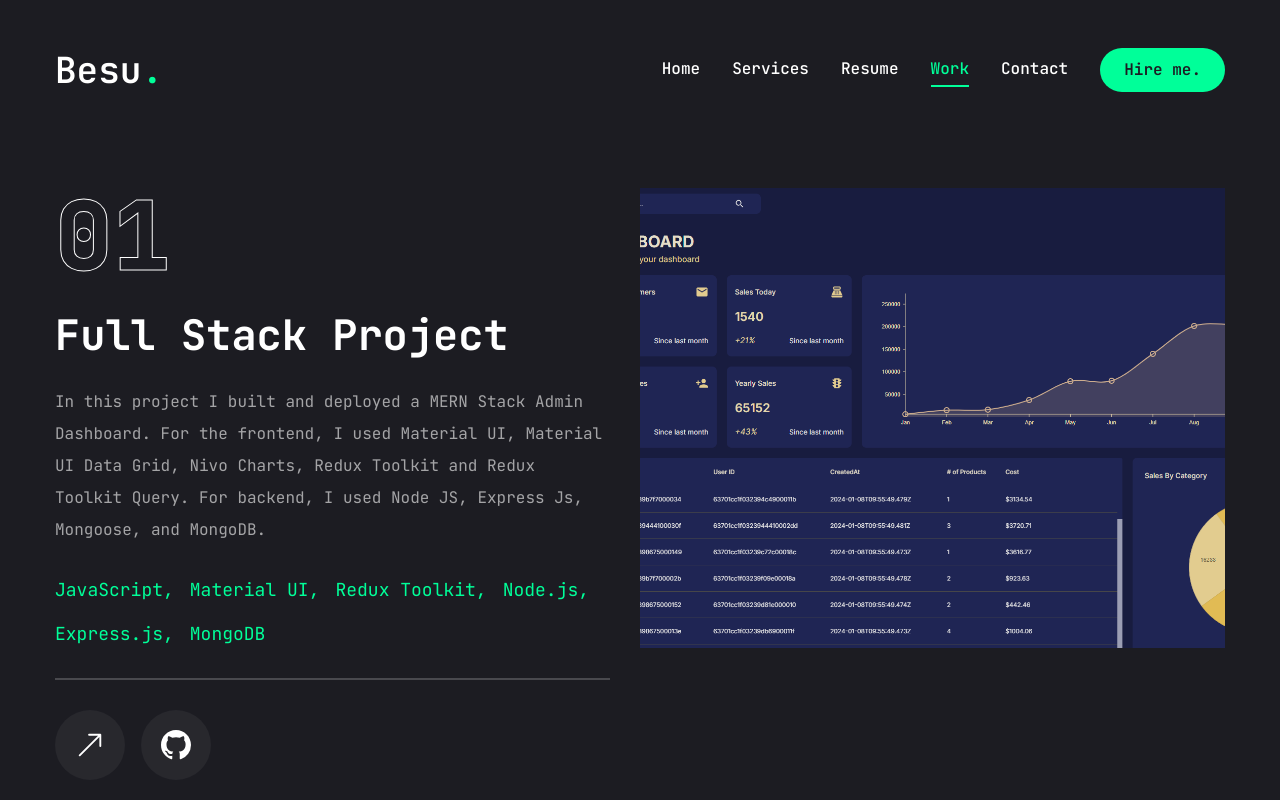
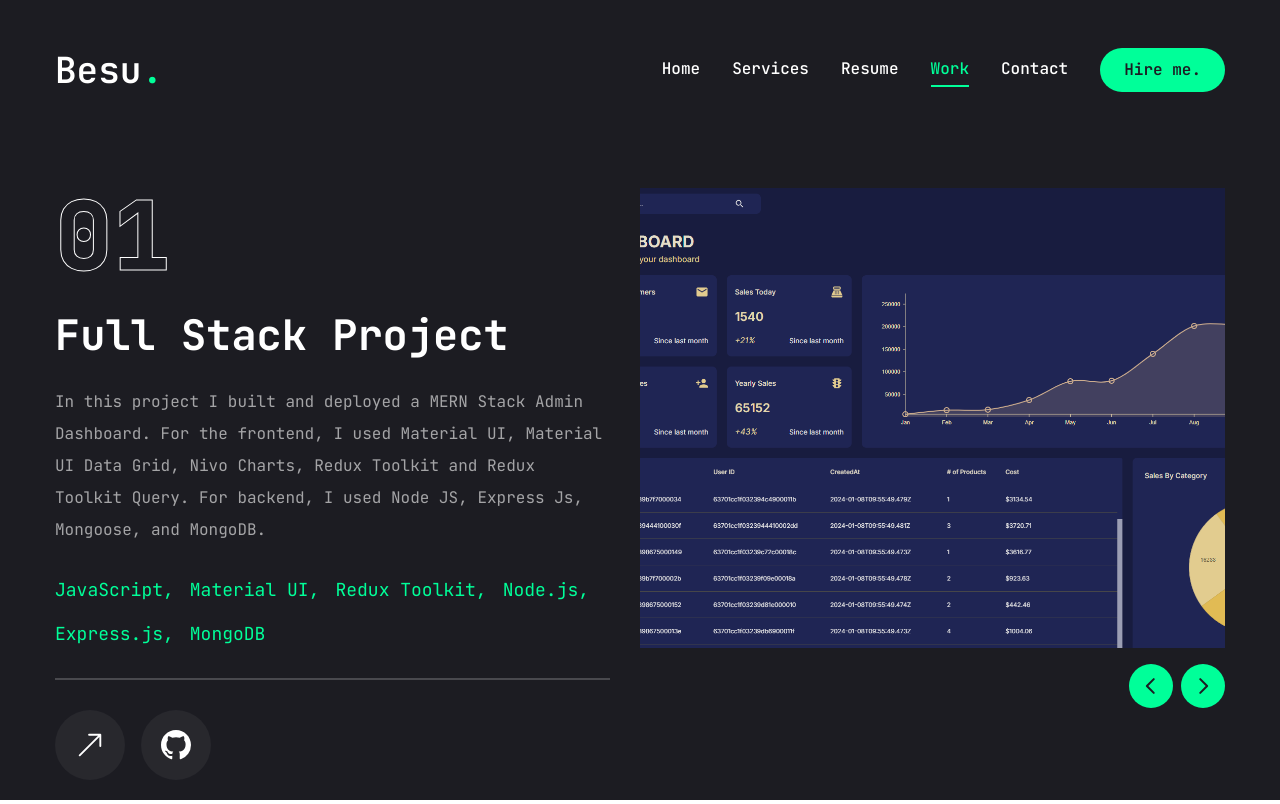
Before and after one commit to Besufekad-HAZ/My-Portfolio-Next, a Next.js app: page /work in a window 1280 px wide. Built offline with nearby package versions, Linux system fonts and the light colour scheme.

Commit message:
Add WorkSliderBtns component with custom styles for container, buttons, and icons

```diff
--- a/app/work/page.tsx
+++ b/app/work/page.tsx
@@ -246,8 +246,10 @@ const Work = () => {
               ))}
               {/* slider buttons */}
               <WorkSliderBtns
-                containerStyles={""}
-                btnStyles={""}
+                containerStyles="flex gap-2 absolute right-0 bottom-[calc(50%_-_22px)]
+                xl:bottom-0 z-20 w-full justify-between xl:w-max xl:justify-none"
+                btnStyles="bg-accent hover:bg-accent-hover text-primary text-[22px]
+                w-[44px] h-[44px] flex justify-center items-center transition-all rounded-full"
                 iconsStyles={""}
               />
             </Swiper>
```
